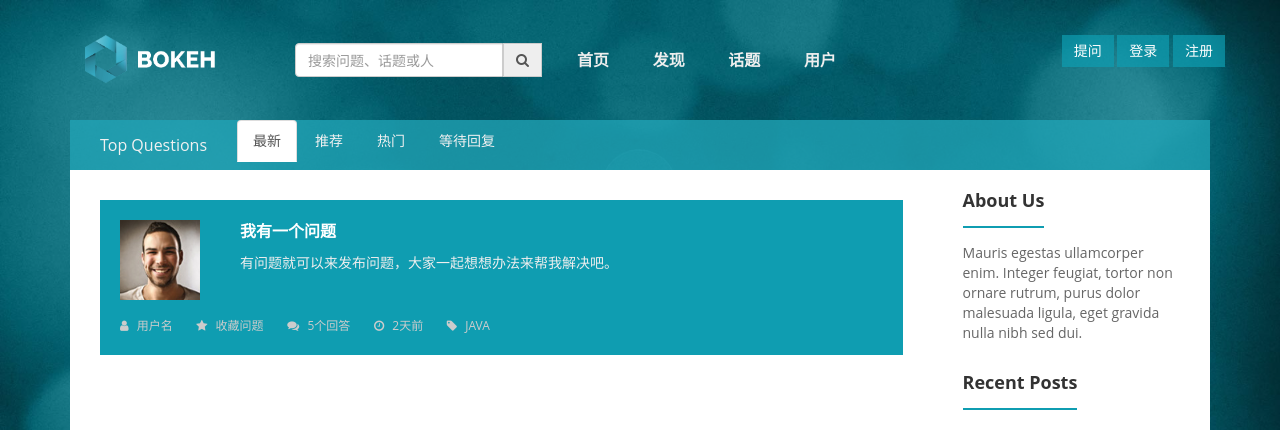
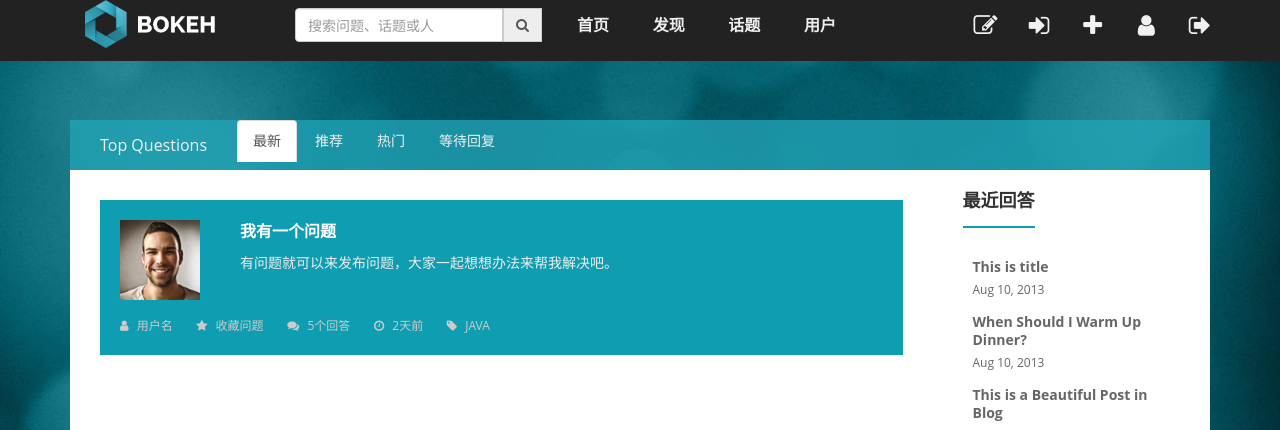
Before and after one commit to janehyt/jane, a plain HTML site: page MyWeb/index.html in a window 1280 px wide. Shown: the top 430 px of the page. Drawn offline with Linux system fonts and the light colour scheme; files that its build step writes are made by us from their sources.

Commit message:
导航栏侧栏
调整导航栏颜色、边距，固定
侧栏基本样式

```diff
--- a/MyWeb/index.html
+++ b/MyWeb/index.html
@@ -78,16 +78,19 @@
 						</div>
 					</nav>
 
-					<ul class="navbar-right">
+					<ul class="navbar-right ">
+						<li id="rise-ques" data-toggle="popover"><a href="#"  title="提问"><i class="fa fa-edit"></i></a></li>
+						<li id="login" data-toggle="popover"><a href="#"  title="登录"><i class="fa fa-sign-in"></i></a></li>
+						<li id="register" data-toggle="popover"><a href="#"  title="注册"><i class="fa fa-plus"></i></a></li>
 
-						<a href="#" class="btn btn-primary ">提问</a>
-						<a href="#" class="btn btn-primary ">登录</a>
-						<a href="#" class="btn btn-primary ">注册</a>
+
+						<li id="user-space" data-toggle="popover"><a href="#"  title=""><i class="fa fa-user"></i></a></li>
+						<li id="logout" data-toggle="popover"><a href="#"  title="登出"><i class="fa fa-sign-out"></i></a></li>
+
 					</ul>
 
 				</div>
 			</div>
-
 
 	</header>
 	<!-- End Header -->
@@ -165,12 +168,8 @@
 					<div class="col-md-3">
 						<div id="sidebar-area">
 
-							<div class="widget">
-								<h4>About Us</h4>
-								<p>Mauris egestas ullamcorper enim. Integer feugiat, tortor non ornare rutrum, purus dolor malesuada ligula, eget gravida nulla nibh sed dui. </p>
-							</div>
 							<div class="widget widget_recentposts">
-								<h4>Recent Posts</h4>
+								<h4>最近回答</h4>
 								<div class="media recent-posts">
 									<a href="#" class="pull-left"><img alt="" class="media-object" src="upload/blog-recent-sidebar-1.jpg"></a>
 									<div class="media-body">
--- a/MyWeb/style.css
+++ b/MyWeb/style.css
@@ -161,7 +161,7 @@ body > .container {
 /*-------------------------------------------------------*/
 
 header .navbar-inverse {
-	margin-top: 35px;
+	margin-top: 0px;
 	-webkit-transition: all 0.28s ease;
 	-moz-transition: all 0.28s ease;
 	-o-transition: all 0.28s ease;
@@ -285,7 +285,7 @@ header.active nav#main-menu {
 }
 
 .navbar-inverse {
-	background-color: transparent;
+	/*background-color: transparent;*/
 	border-color: transparent;
 }
 
@@ -297,7 +297,7 @@ header.active nav#main-menu {
 .navbar-right li {
 	display: inline-block;
 	padding-top: 0;
-	padding-bottom: 10px;
+	padding-bottom: 0;
 }
 
 .navbar-right li a {
@@ -2826,8 +2826,9 @@ body.onepage-home nav#main-menu {
 	transition: all 0.5s ease;
 }
 
-.navbar-right li#search {
-	display: inline-block;
+.navbar-right li#search ,li#login,li#register,li#rise-ques,li#logout,li#user-space {
+	display: inline-block;
+	position: relative;
 }
 
 #trigger {
```
Also changed, not shown: MyWeb/temp.css (added, +63 -0 lines).
